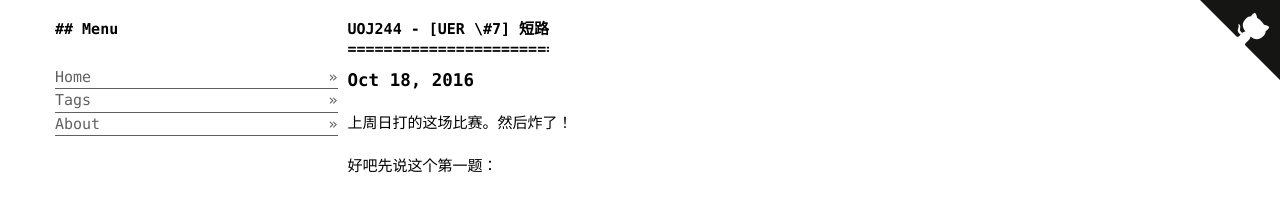
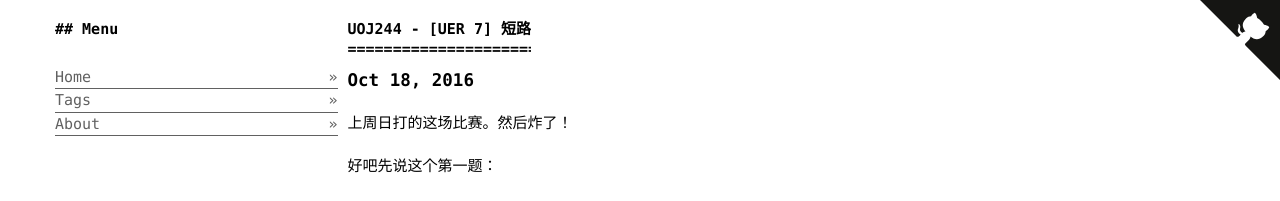
Before and after one commit to zbaxrl/zbaxrl.github.io, a Jekyll site: the page built from _posts/2016-10-18-uoj244.md, in a window 1280 px wide. Shown: the top 201 px of the page. Built offline with Jekyll 4.4.1, drawn with Linux system fonts in a browser that asks for light colours.

Commit message:
Update 2016-10-18-uoj244.md

```diff
--- a/_posts/2016-10-18-uoj244.md
+++ b/_posts/2016-10-18-uoj244.md
@@ -1,6 +1,6 @@
 ---
 layout: post
-title: UOJ244 - [UER \#7] 短路
+title: UOJ244 - [UER 7] 短路
 date: 2016-10-18 17:23:00
 categories: OI
 tags: [贪心]
```
